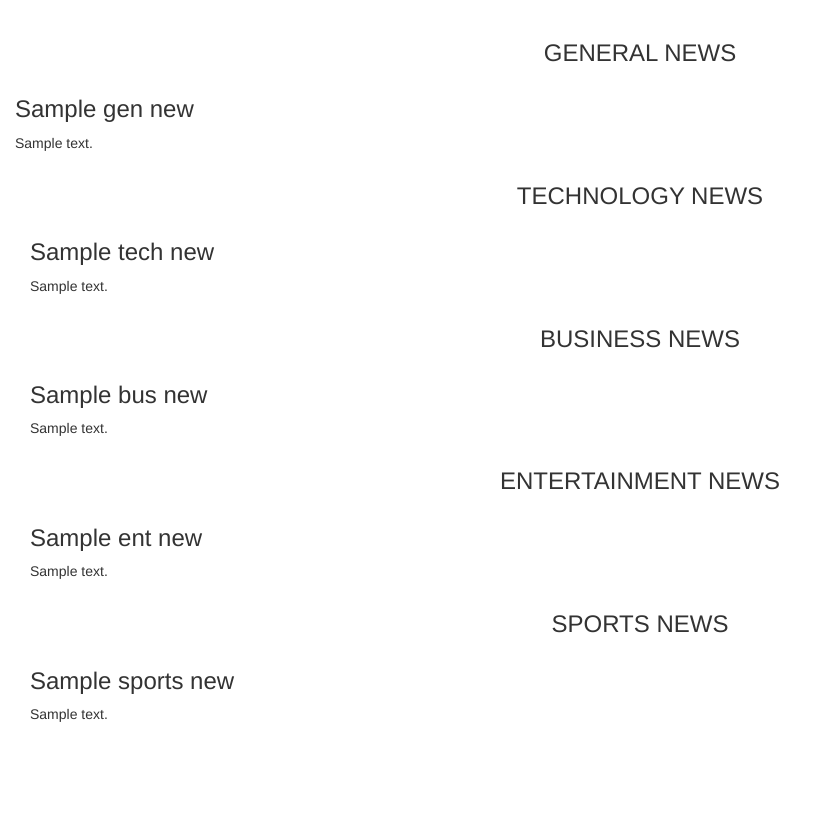
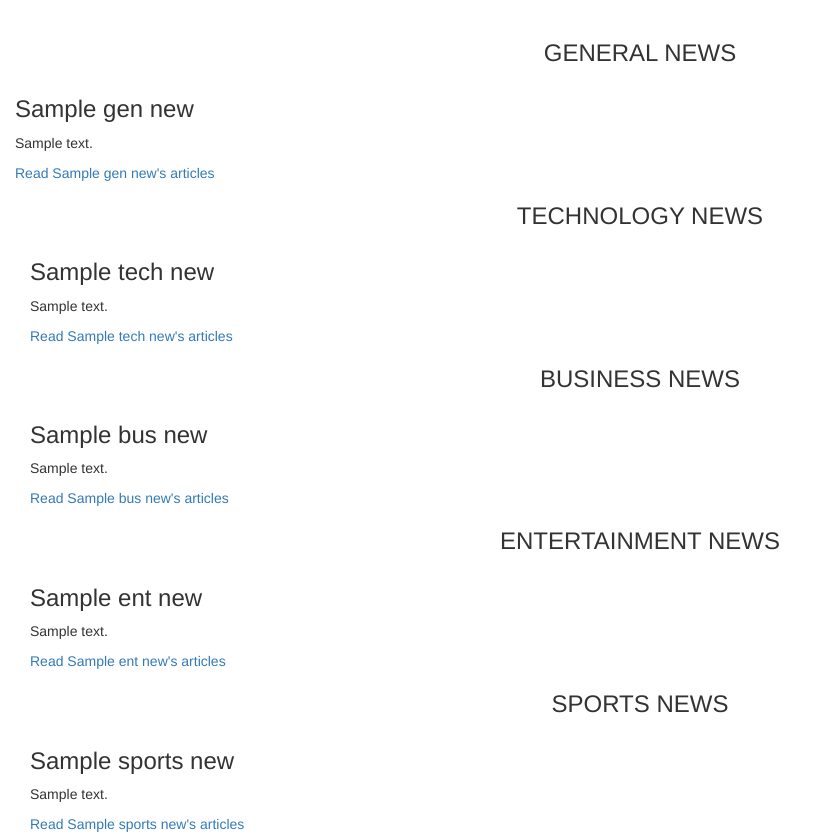
Before and after one commit to Nelly-ayebale/News, a Python web app: template app/templates/index.html in a window 1280 px wide. Shown: the part 52-886 px from the top of the page, without its empty margins (0-826 px from the left). Before the commit the page ends 774 px from the top, so only its background shows below. Run offline with Jinja, Linux system fonts and the light colour scheme; the template is opened without the code that fills it: most values are stand-ins (such as "Sample title", 1, 10 or a date in 2020); some libraries are stand-ins or nearby versions.

Commit message:
Added an anchor tag to view the articles

```diff
--- a/app/templates/index.html
+++ b/app/templates/index.html
@@ -10,6 +10,7 @@
         <div class="col-xs-12 col-sm-4 col-md-6 col-lg-3 gen_news-card">
             <h3>{{gen_news.name}}</h3>
             <p>{{gen_news.description|truncate(100)}}</p>
+            <a href="/articles/{{gen_news.id}}">Read {{gen_news.name}}'s articles</a>
         </div>
 
         {% endfor %}
@@ -27,7 +28,7 @@
             <div class="col-xs-12 col-sm-4 col-md-6 col-lg-3 tech_news-card">
                 <h3>{{tech_news.name}}</h3>
                 <p>{{tech_news.description|truncate(100)}}</p>
-
+                <a href="/articles/{{tech_news.id}}">Read {{tech_news.name}}'s articles</a>
             </div>
             {% endfor %}
         </div>
@@ -43,6 +44,7 @@
             <div class="col-xs-12 col-sm-4 col-md-6 col-lg-3 bus_news-card">
                 <h3>{{bus_news.name}}</h3>
                 <p>{{bus_news.description|truncate(100)}}</p>
+                <a href="/articles/{{bus_news.id}}">Read {{bus_news.name}}'s articles</a>
             </div>
             {% endfor %}
         </div>
@@ -58,6 +60,7 @@
             <div class="col-xs-12 col-sm-4 col-md-6 col-lg-3 ent_news-card">
                 <h3>{{ent_news.name}}</h3>
                 <p>{{ent_news.description|truncate(100)}}</p>
+                <a href="/articles/{{ent_news.id}}">Read {{ent_news.name}}'s articles</a>
             </div>
             {% endfor %}
 
@@ -73,6 +76,7 @@
             <div class="col-xs-12 col-sm-4 col-md-6 col-lg-3 sports_news-card">
                 <h3>{{sports_news.name}}</h3>
                 <p>{{sports_news.description|truncate(100)}}</p>
+                <a href="/articles/{{sports_news.id}}">Read {{sports_news.name}}'s articles</a>
             </div>
             {% endfor %}
 
```
Also changed, not shown: app/main/views.py (+9 -0 lines), app/templates/articles.html (added).
